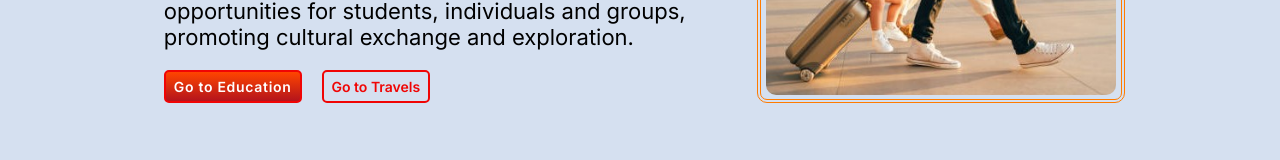
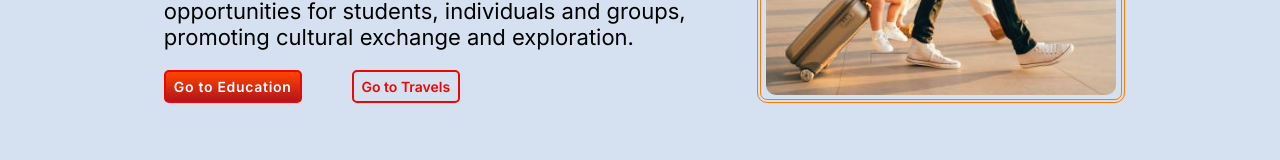
Before and after one commit to VictorKingsHub/consults, a Next.js app: page / in a window 1280 px wide. Shown: the part 480-640 px from the top of the page. Built offline with nearby package versions, Linux system fonts and the light colour scheme.

Commit message:
welcome about

```diff
--- a/app/ui/home/hero/WelcomeHero.module.css
+++ b/app/ui/home/hero/WelcomeHero.module.css
@@ -157,7 +157,8 @@
 .buttons {
     display: flex;
     flex-direction: row;
-    gap: 20px;
+    gap: 50px;
+    margin-right: 10px;
 
     @media (max-width: 768px) {
         margin: 0 auto;
```
